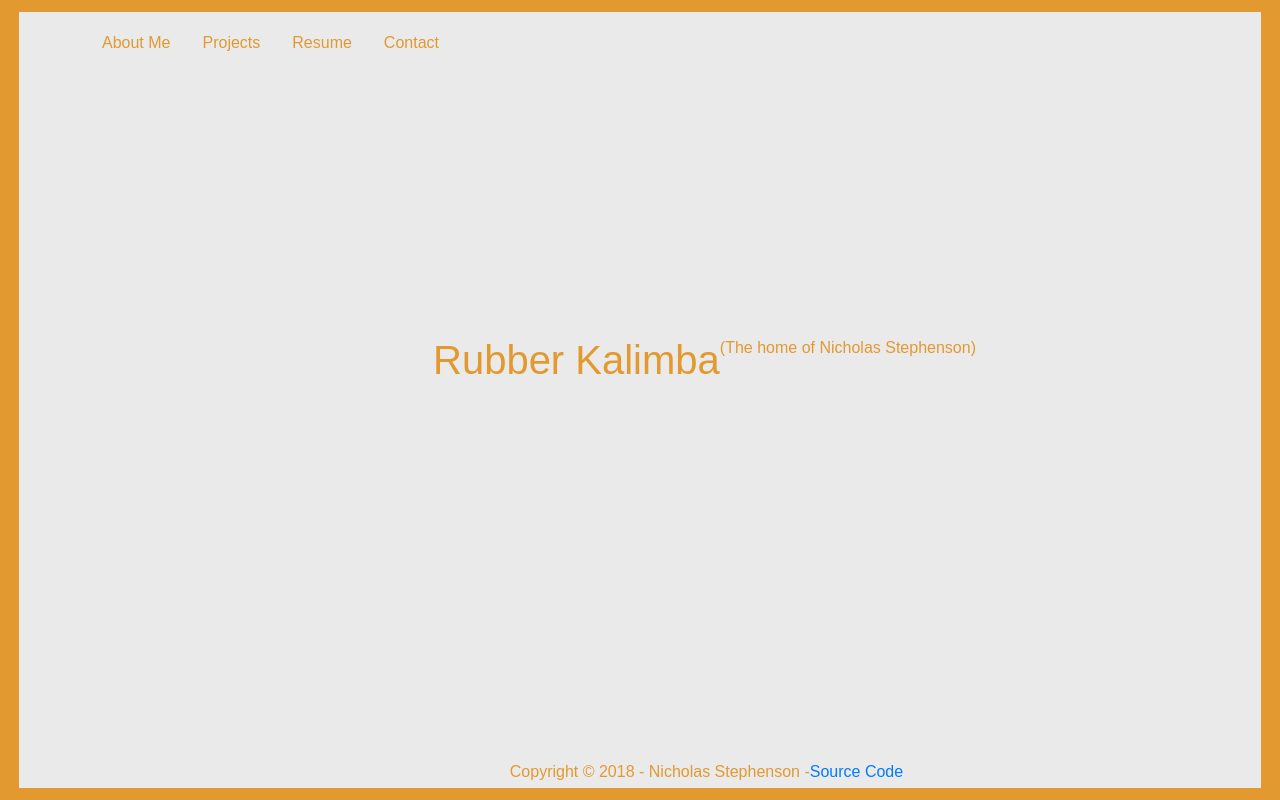
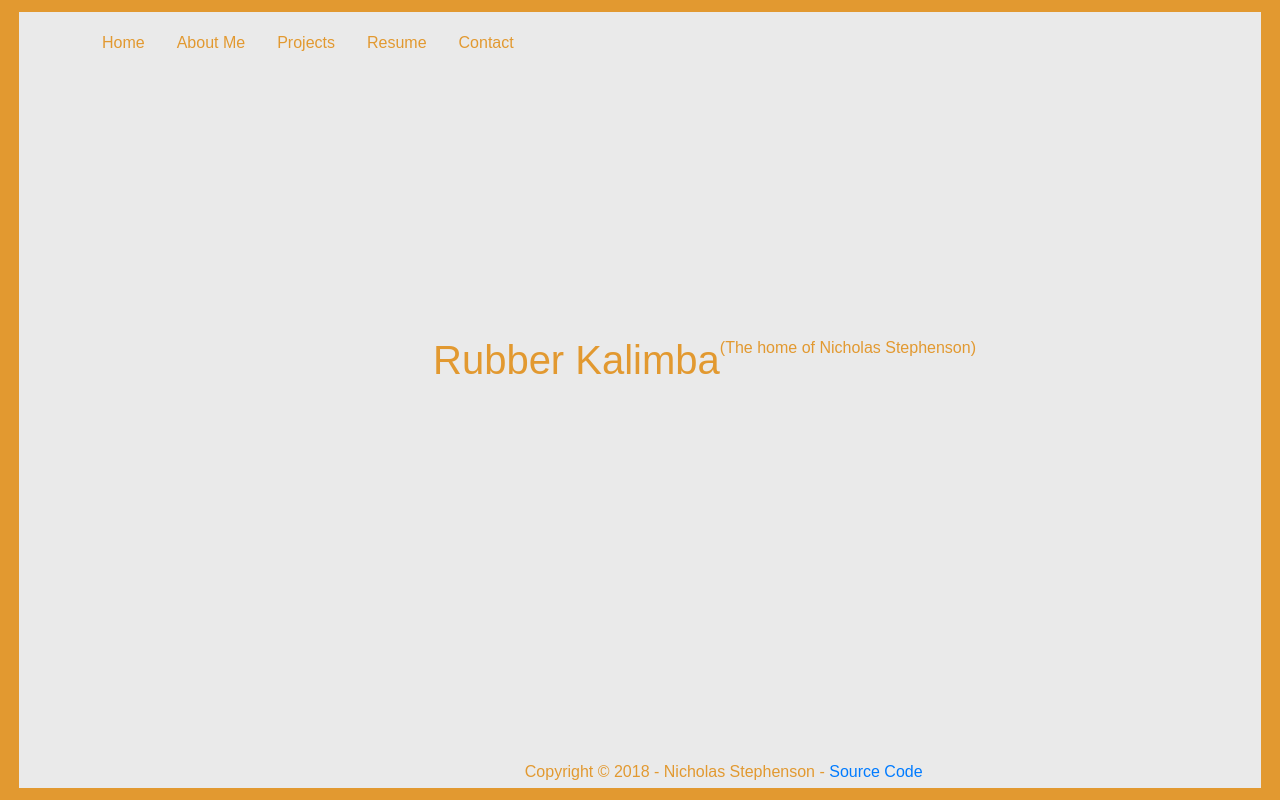
Before and after one commit to NStephenson/nstephenson.github.io, a React (Create React App) app: page / in a window 1280 px wide. Built offline with nearby package versions, Linux system fonts and the light colour scheme.

Commit message:
cahnged footer class and added home link

```diff
--- a/src/App.js
+++ b/src/App.js
@@ -22,6 +22,7 @@ class App extends Component {
       <div className="container site-content">
         <header className="App-header row ">
           <nav className="navbar navbar-expand-md">
+            <Link to="/" className="nav-item nav-link">Home</Link>
             <Link to="/about" className="nav-item nav-link">About Me</Link>
             <Link to="/projects" className="nav-item nav-link">Projects</Link>
             <Link to="/resume" className="nav-item nav-link">Resume</Link>
@@ -42,9 +43,10 @@ class App extends Component {
 
         </div>
 
-        <footer className="row">Copyright © 2018 - Nicholas Stephenson - <a href="https://github.com/NStephenson/nstephenson.github.io">Source Code</a></footer>
         </div>
       </Router>
+          <footer className="footer">Copyright © 2018 - Nicholas Stephenson - <a href="https://github.com/NStephenson/nstephenson.github.io">Source Code</a></footer>
+
       </div>
     );
   }
```
